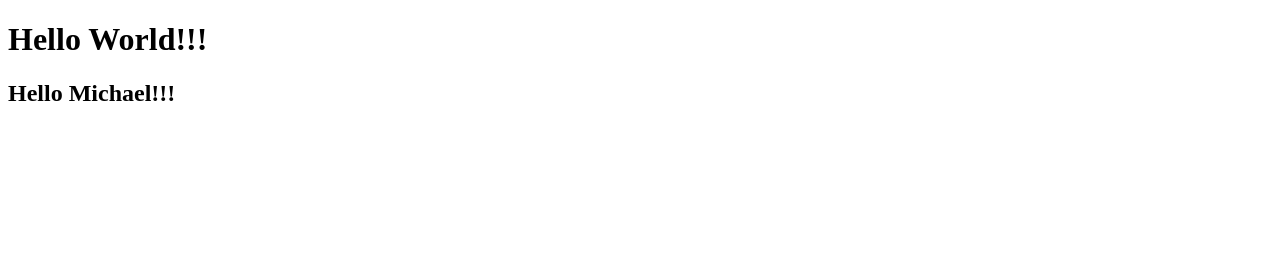
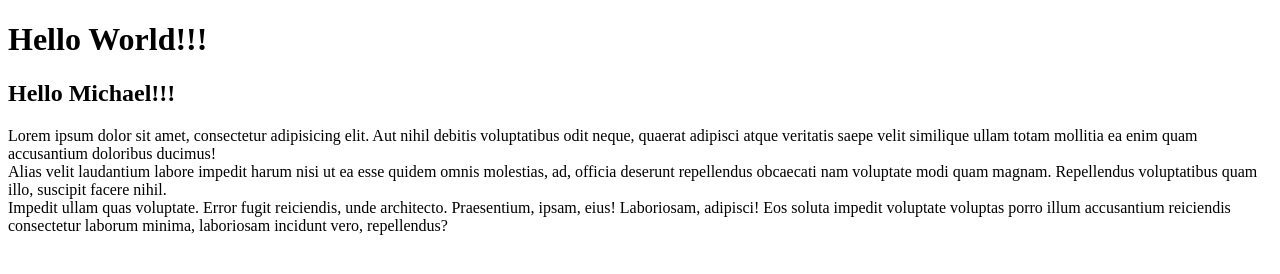
Before and after one commit to naber25/demo2000, a plain HTML site: page index.html in a window 1280 px wide. Drawn offline with Linux system fonts and the light colour scheme.

Commit message:
Index.html added some changes

```diff
--- a/index.html
+++ b/index.html
@@ -7,5 +7,8 @@
 <body>
 	<h1>Hello World!!!</h1>
 	<h2>Hello Michael!!!</h2>
+	<div>Lorem ipsum dolor sit amet, consectetur adipisicing elit. Aut nihil debitis voluptatibus odit neque, quaerat adipisci atque veritatis saepe velit similique ullam totam mollitia ea enim quam accusantium doloribus ducimus!</div>
+	<div>Alias velit laudantium labore impedit harum nisi ut ea esse quidem omnis molestias, ad, officia deserunt repellendus obcaecati nam voluptate modi quam magnam. Repellendus voluptatibus quam illo, suscipit facere nihil.</div>
+	<div>Impedit ullam quas voluptate. Error fugit reiciendis, unde architecto. Praesentium, ipsam, eius! Laboriosam, adipisci! Eos soluta impedit voluptate voluptas porro illum accusantium reiciendis consectetur laborum minima, laboriosam incidunt vero, repellendus?</div>
 </body>
 </html>
```
